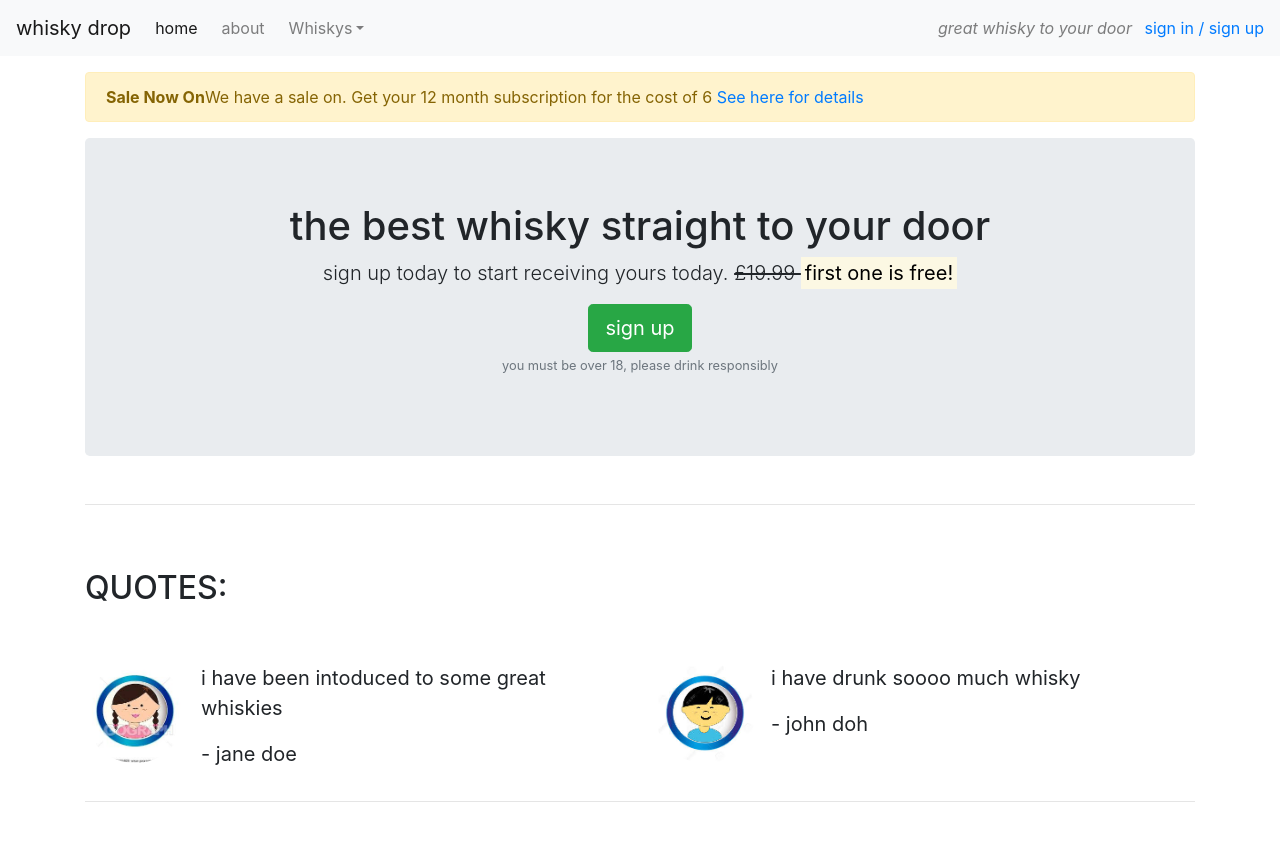
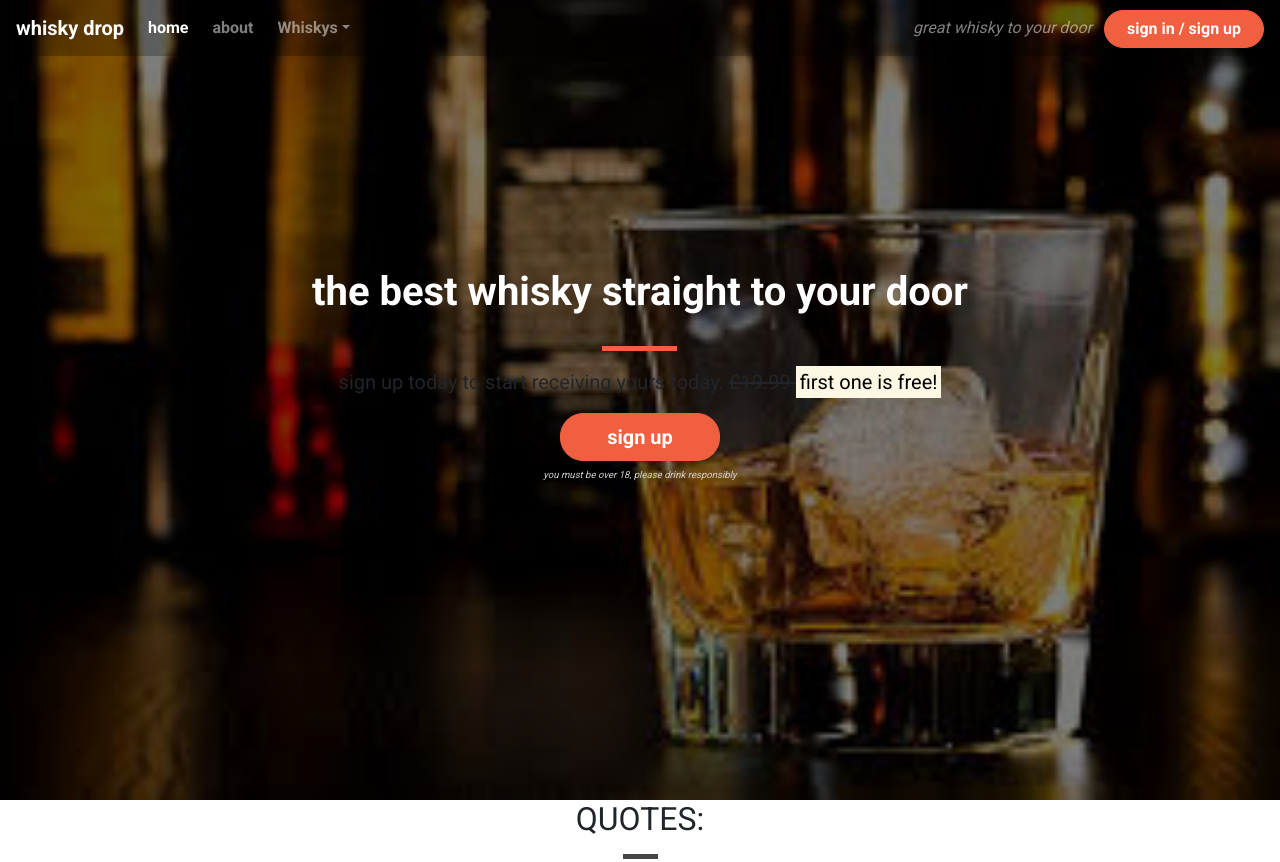
Before and after one commit to sachlar/whiskydrop, a plain HTML site: page index.html in a window 1280 px wide. Shown: the top 862 px of the page. Drawn offline with nearby package versions, Linux system fonts and the light colour scheme.

Commit message:
added grapics files, css folder new style.css file in the css folder and significant styling

```diff
--- /dev/null
+++ b/css/style.css
@@ -0,0 +1,151 @@
+body {
+    font-family: 'Roboto', sans-serif;
+}
+
+.alert-container {
+
+}
+
+.callout-container {
+    height: 100vh;
+    background: url("../images/whisky5.jpg") no-repeat bottom right fixed;
+    -webkit-background-size: cover;
+    -moz-background-size: cover;
+    -o-background-size: cover;
+    background-size: cover;
+    display: flex;
+    align-items: center;
+    justify-content: center;
+    position: relative;
+}
+
+.opaque-overlay {
+    position: absolute;
+    top: 0;
+    left: 0;
+    height: 100%;
+    width: 100%;
+    background-color: rgba(0,0,0,0.5);
+}
+
+.quotes-container {
+
+}
+
+.features-container {
+
+}
+
+/* page headers */
+
+.page-header {
+    margin-bottom: 0;
+    border-bottom: 0;
+    text-align: center;
+}
+
+.page-header h2 {
+    margin-top: 0;
+}
+
+.monthly-favourites-container {
+
+}
+
+/* block dividers */
+
+.block-divider {
+    width: 75px;
+    height: 5px;
+    border: 0;
+    background-color: #444;
+}
+
+.block-divider--orange{
+    background-color: #f05f40;
+}
+
+.block-divider--short {
+    width: 35px;
+}
+
+/* content containers */
+
+.content-container {
+    padding-top: 75px;
+}
+
+/* navbar */
+
+.navalert-container {
+    position: absolute;
+    top: 0;
+    left: 0;
+    padding-left: 0;
+    padding-right: 0;
+    z-index: 1;
+}
+
+.navbar {
+    margin-bottom: 0;
+    border: 0;
+    width: 100%;
+    background-color: rgba(0,0,0,0.25)
+}
+
+.navbar .navbar-toggler {
+    border: 0;
+}
+
+.navbar-brand {
+    font-weight: bold;
+}
+
+.navbar .navbar-nav a {
+    font-weight: bold;
+}
+
+/* jumbotron */
+
+.jumbotron {
+    background-color: transparent;
+}
+
+.jumbotron-header {
+    color: white;
+    font-weight: bold;
+    margin-bottom: 30px;
+}
+
+.jumbotron lead {
+    margin: 25px 0;
+    color: #a7a7a7;
+}
+
+.jumbotron small {
+    font-size: 60%;
+    font-style: italic;
+    color: #d0d0d0;
+}
+
+/* buttons */
+
+.btn--cta {
+    font-weight: bold;
+    border-radius: 23px;
+    width: 160px;
+}
+
+.btn--red {
+    color: white;
+    background-color: #f05f40;
+    border-color: #f05f40;
+}
+
+.btn--red:hover,
+.btn--red:active,
+.btn--red:focus,
+.btn--red:active:focus {
+    background-color: #df4929;
+    border-color: #df4929;
+}
--- a/index.html
+++ b/index.html
@@ -7,12 +7,15 @@
     <meta http-equiv="X-UA-Compatible" content="ie=edge">
     <link rel="stylesheet" href="https://stackpath.bootstrapcdn.com/bootstrap/4.3.1/css/bootstrap.min.css" integrity="sha384-ggOyR0iXCbMQv3Xipma34MD+dH/1fQ784/j6cY/iJTQUOhcWr7x9JvoRxT2MZw1T" crossorigin="anonymous">
     <link rel="stylesheet" href="https://use.fontawesome.com/releases/v5.7.2/css/all.css" integrity="sha384-fnmOCqbTlWIlj8LyTjo7mOUStjsKC4pOpQbqyi7RrhN7udi9RwhKkMHpvLbHG9Sr" crossorigin="anonymous">
+    <link href="https://fonts.googleapis.com/css?family=Roboto:400,700" rel="stylesheet">
+    <link rel="stylesheet" href="css/style.css" type="text/css" />
     <title>whisky drop</title>
 </head>
 
 <body>
     <!--NAV-->
-    <nav class="navbar navbar-light bg-light navbar-expand-sm">
+    <div class="container-fluid navalert-container">
+        <nav class="navbar navbar-dark navbar-expand-sm">
             <a href="/" class="navbar-brand">whisky drop</a>
             <button class="navbar-toggler ml-auto" type="button" data-toggle="collapse" data-target="#navbarNavDropdown" aria-controls="navbarNavDropdown" aria-expanded="false" aria-label="Togglenavigation"><span class="navbar-toggler-icon"></span></button>
             <div class="collapse navbar-collapse" id="navbarNavDropdown">
@@ -33,37 +36,44 @@
             </div>
             <div class="d-none d-md-block">
                 <p class="navbar-text my-auto mr-2"><i>great whisky to your door</i></p>
-            <a href="/login">sign in / sign up</a>
+                <a href="/login" class="btn btn--cta btn--red">sign in / sign up</a>
             </div>
         </nav>
+    </div>
     <!--END OF NAV-->
-    <article class="container mt-3">
-        <div class="row d-none d-sm-block">
-            <div class="col-12">
-                <div class="alert alert-warning">
-                    <strong>Sale Now On</strong>We have a sale on. Get your 12 month subscription for the cost of 6
-                    <a href="">See here for details</a>
-                </div>
-            </div>
-        </div>
+    <!--<div class="container alert-container">-->
+    <!--    <div class="row d-none d-sm-block">-->
+    <!--        <div class="col-12">-->
+    <!--            <div class="alert alert-warning">-->
+    <!--                <strong>Sale Now On</strong>We have a sale on. Get your 12 month subscription for the cost of 6-->
+    <!--                <a href="">See here for details</a>-->
+    <!--            </div>-->
+    <!--        </div>-->
+    <!--    </div>-->
+    <!--</div>-->
+    <div class="container-fluid callout-container">
         <!-- call out -->
+        <div class="opaque-overlay">&nbsp;</div>
         <div class="row">
             <div class="col-12">
                 <section class="callout jumbotron text-center">
-                    <h1>the best whisky straight to your door</h1>
+                    <h1 class="jumbotron-header">the best whisky straight to your door</h1>
+                    <hr class="block-divider block-divider--orange"></hr>
                     <p class="lead">sign up today to start receiving yours today. <s class="d-none d-sm-inline">£19.99 </s><span class="d-inline d-sm-none"></span><strong><mark>first one is free!</mark></strong></p>
-                    <button class="btn btn-success btn-lg" data-toggle="modal" data-target="#signUpModal">sign up</button>
+                    <button class="btn btn-lg btn--cta btn--red" data-toggle="modal" data-target="#signUpModal">sign up</button>
                     <p class="text-muted"><small>you must be over 18, please drink responsibly</small></p>
                 </section>
             </div>
         </div>
         <!-- end of call out -->
-        <hr>
+    </div>
     <!-- quotes -->
+    <div class="container quotes-container">
         <section class="quotes">
             <div class="row">
-                <div class="col-12 my-5">
+                <div class="col-12 page-header">
                     <h2 class="text-uppercase">quotes: </h2>
+                    <hr class="block-divider block-divider--short">
                 </div>
             </div>
             <div class="row">
@@ -95,12 +105,14 @@
                 </div>
             </div>
         </section>
+    </div>
     <!-- end of quotes -->
-        <hr>
+
     <!-- features -->
+    <div class="container features-container">
         <section class="features">
             <div class="row">
-                <div class="col-12 my-5">
+                <div class="col-12 page-header">
                     <h2 class="text-uppercase">features: </h2>
                 </div>
             </div>
@@ -133,7 +145,17 @@
 
             </div>
         </section>
+    </div>
+    <!-- end of features -->
+
+    <!-- monthly favourites -->
+    <div class="container monthly-favourites-container">
         <section class="monthly-favourites">
+            <div class="row">
+                <div class="col-12 my-5">
+                    <h2 class="text-uppercase">favourites: </h2>
+                </div>
+            </div>
             <table class="table">
                 <thead>
                     <th scope="col">name</th>
@@ -163,7 +185,10 @@
                 </tbody>
             </table>
         </section>
-    </article>
+    </div>
+    <!-- end of monthly favourites -->
+
+    <!-- modal sign up -->
     <div class="modal" tabindex="-1" role="dialog" id="signUpModal">
         <div class="modal-dialog" role="document">
             <div class="modal-content">
@@ -194,9 +219,13 @@
             </div>
         </div>
     </div>
+    <!-- end of modal sign up -->
+
+    <!-- scripts start here -->
     <script src="https://code.jquery.com/jquery-3.3.1.slim.min.js" integrity="sha384-q8i/X+965DzO0rT7abK41JStQIAqVgRVzpbzo5smXKp4YfRvH+8abtTE1Pi6jizo" crossorigin="anonymous"></script>
     <script src="https://cdnjs.cloudflare.com/ajax/libs/popper.js/1.14.7/umd/popper.min.js" integrity="sha384-UO2eT0CpHqdSJQ6hJty5KVphtPhzWj9WO1clHTMGa3JDZwrnQq4sF86dIHNDz0W1" crossorigin="anonymous"></script>
     <script src="https://stackpath.bootstrapcdn.com/bootstrap/4.3.1/js/bootstrap.min.js" integrity="sha384-JjSmVgyd0p3pXB1rRibZUAYoIIy6OrQ6VrjIEaFf/nJGzIxFDsf4x0xIM+B07jRM" crossorigin="anonymous"></script>
+    <!-- end of scripts -->
 </body>
 
 </html>
```
Also changed, not shown: images/whisky.jpg (added), images/whisky2.jpg (added), images/whisky3.jpg (added), images/whisky4.jpg (added), images/whisky5.jpg (added), style.css (deleted). Lines whose indentation alone changed are shown as unchanged.
